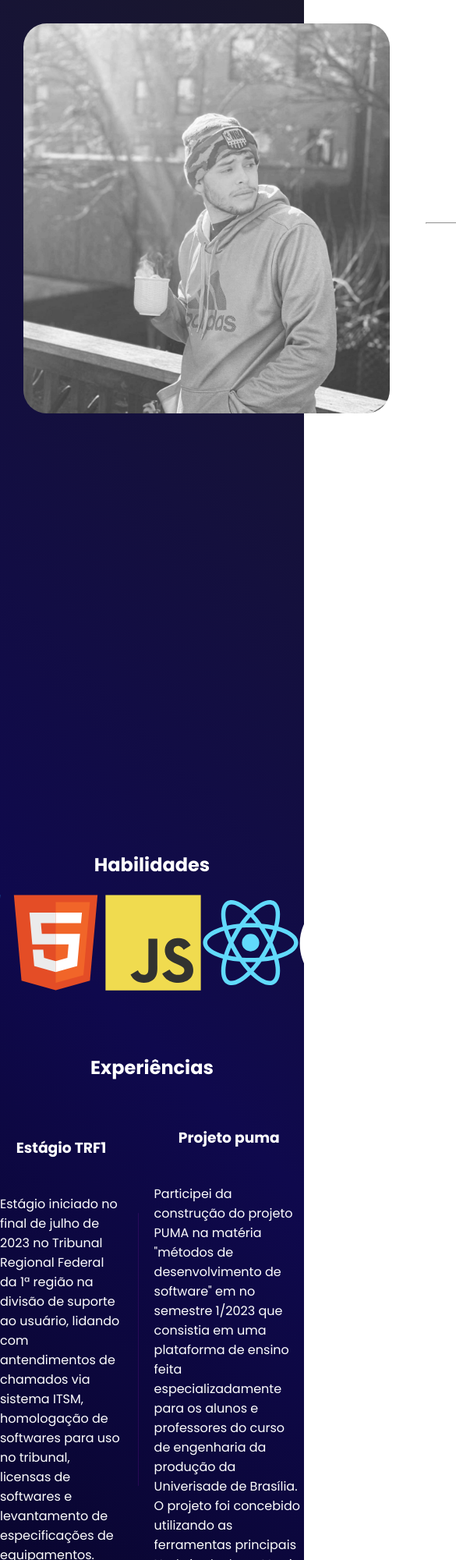
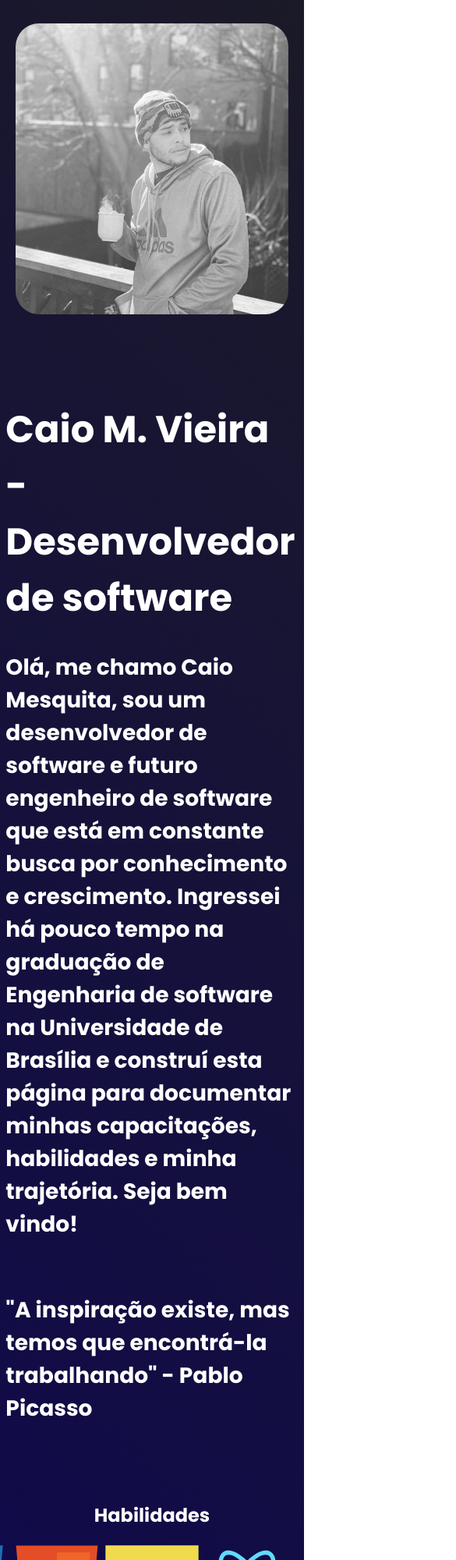
Before and after one commit to Caiomesvie/portfolio, a plain HTML site: page index.html in a window 390 px wide. Shown: the top 2000 px of the page at 78% size, 585 px wide, since content can reach past the window. Drawn offline with Linux system fonts and the light colour scheme; files whose address does not match are found by name.

Commit message:
realizando responsivo

```diff
--- a/index.html
+++ b/index.html
@@ -11,7 +11,7 @@
 
 <body>
   <div class="gradiente">
-    <div class="header">
+    <header>
       <img src="/portifolio/assets/fotoPrincipal.jpg" alt="imagem principal" class="imgHeader">
       <div class="textHeader">
         <h1>Caio M. Vieira - Desenvolvedor de software</h1>
@@ -19,7 +19,8 @@
         <h3>Olá, me chamo Caio Mesquita, sou um desenvolvedor de software e futuro engenheiro de software que está em constante busca por conhecimento e crescimento. Ingressei há pouco tempo na graduação de Engenharia de software na Universidade de Brasília e construí esta página para documentar minhas capacitações, habilidades e minha trajetória. Seja bem vindo!</h3>
         <h3 class="motivacao">"A inspiração existe, mas temos que encontrá-la trabalhando" - Pablo Picasso</h3>
       </div>
-    </div>
+
+    </header>
 
     <main>
       <section class="habilidades">
@@ -30,6 +31,7 @@
           <img src="/portifolio/assets/javascript-original.svg" alt="img3" class="tecnologias">
           <img src="/portifolio/assets/react-original.svg" alt="img4" class="tecnologias">
           <img src="/portifolio/assets/Github.svg" alt="img5" class="tecnologias">
+          </div>
       </section>
       <section class="experiencias">
         <h1>Experiências</h1>
@@ -43,6 +45,11 @@
             <h3>Projeto puma</h3>
             <p>Participei da construção do projeto PUMA na matéria "métodos de desenvolvimento de software" em no semestre 1/2023 que consistia em uma plataforma de ensino feita especializadamente para os alunos e professores do curso de engenharia da produção da Univerisade de Brasília. O projeto foi concebido utilizando as ferramentas principais Node.js, docker e Vue.js</p>
           </div>
+          <span class="detalheExp"></span>
+          <div class="exp">
+            <h3>Monitoria em Métodos de desenvolvimento de software</h3>
+            <p>Fui monitor da matéria Métodos de Desenvolvimento de Software na UnB, uma matéria que visa ensinar e aprofundar aos alunos a importância dos métodos de desenvolvimento e que a Engenharia de Software não se baseia somente em "codar".</p>
+          </div>
         </div>
       </section>
     </main>
@@ -55,6 +62,9 @@
         <a href="https://github.com/Caiomesvie">
           <img src="/portifolio/assets/Github.svg" alt="botãoGit" class="botaoFooter">
         </a>
+        <a href="https://www.instagram.com/caio.mv_/">
+          <img src="/portifolio/assets/icons8-instagram.svg" alt="botãoinsta" class="botaoFooter">
+        </a>
       </div>
       <h3>Caioltwin@gmail.com</h3>
       <h5 class="direitos">Alguns direitos reservados © </h5>
--- a/style.css
+++ b/style.css
@@ -22,7 +22,7 @@ background-size: 500%;
   100%{background-position-x: 100%;}
 }
 
-.header{
+header{
   display: flex;
   flex-direction: row;
 }
@@ -56,6 +56,7 @@ padding-top: 50px;
   display: flex;
   flex-direction: row;
   min-width: 125px;
+  min-height: 125px;
   justify-content: center;
 }
 
@@ -81,9 +82,11 @@ gap: 20px;
 .contExp{
   display: flex;
   flex-direction: row;
-  justify-content:center;
+  justify-content: space-between;
   align-items: center;
+  justify-content: center;
   max-width: 1000px;
+  margin: 40px;
   gap: 20px;
 }
 
@@ -113,7 +116,7 @@ margin-top: 25px;
 
 .linkIcons{
   display: flex;
-  flex-direction: column;
+  flex-direction: row;
   margin: 40px;
   justify-content: center;
   align-items: center;
@@ -126,3 +129,59 @@ margin-top: 25px;
   width: 40px;
   margin:20px;
 }
+
+
+@media screen and (max-width: 800px){
+
+hr{
+  display: none;
+}
+
+header{
+  display: flex;
+  flex-direction:column ;
+  align-items: center;
+}
+
+.imgHeader{
+  border-radius: 30px;
+  margin: 30px;
+  max-width: 350px;
+  }
+
+  .textHeader{
+    font-size:x-large ;
+  }
+
+  .iconsHabilidades{
+    min-width: 60px;
+    min-height: 60px;
+  }
+
+  .tecnologias{
+animation: float 1s ease-in-out infinite ;
+  }
+
+
+  .botaoFooter{
+    animation: none;
+  }
+
+ .experiencias{
+ font-size: x-large;
+}
+
+.contExp{
+  flex-direction: column;
+}
+
+.detalheExp{
+  height: 10px;
+  width: 400px;
+
+}
+
+.linkIcons{
+  flex-direction: column;
+}
+}
```
Also changed, not shown: assets/icons8-instagram.svg (added).
